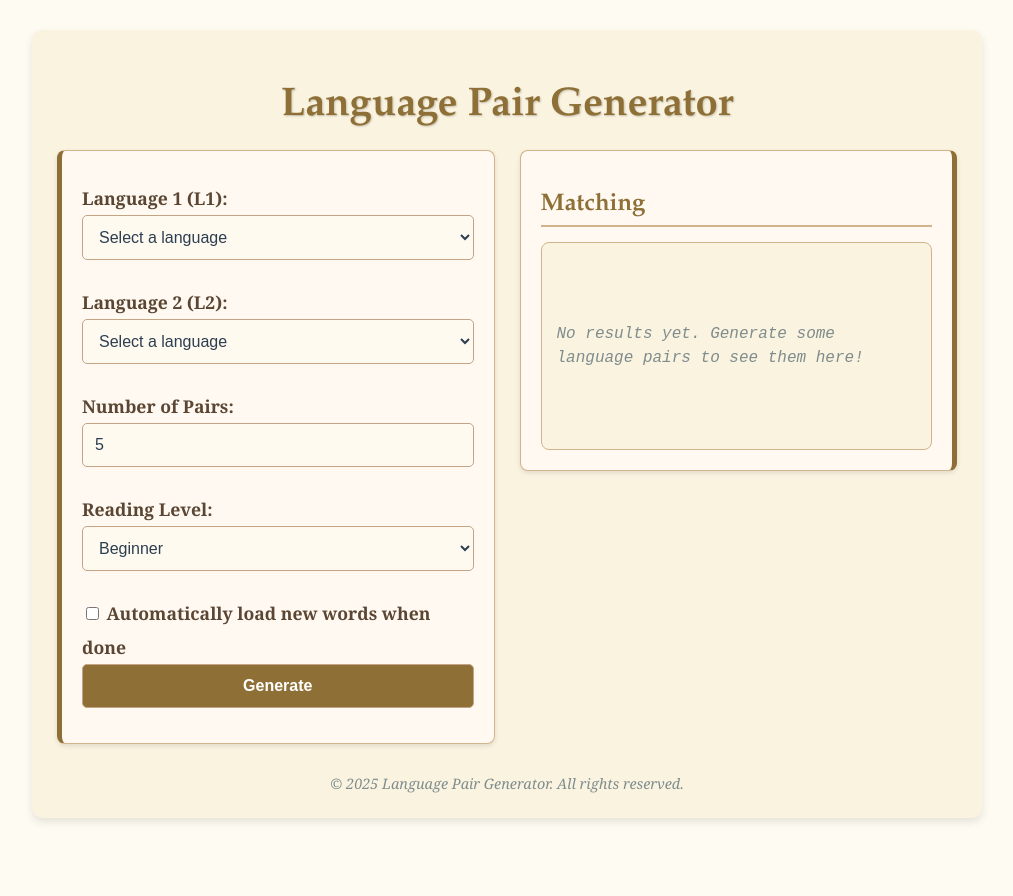
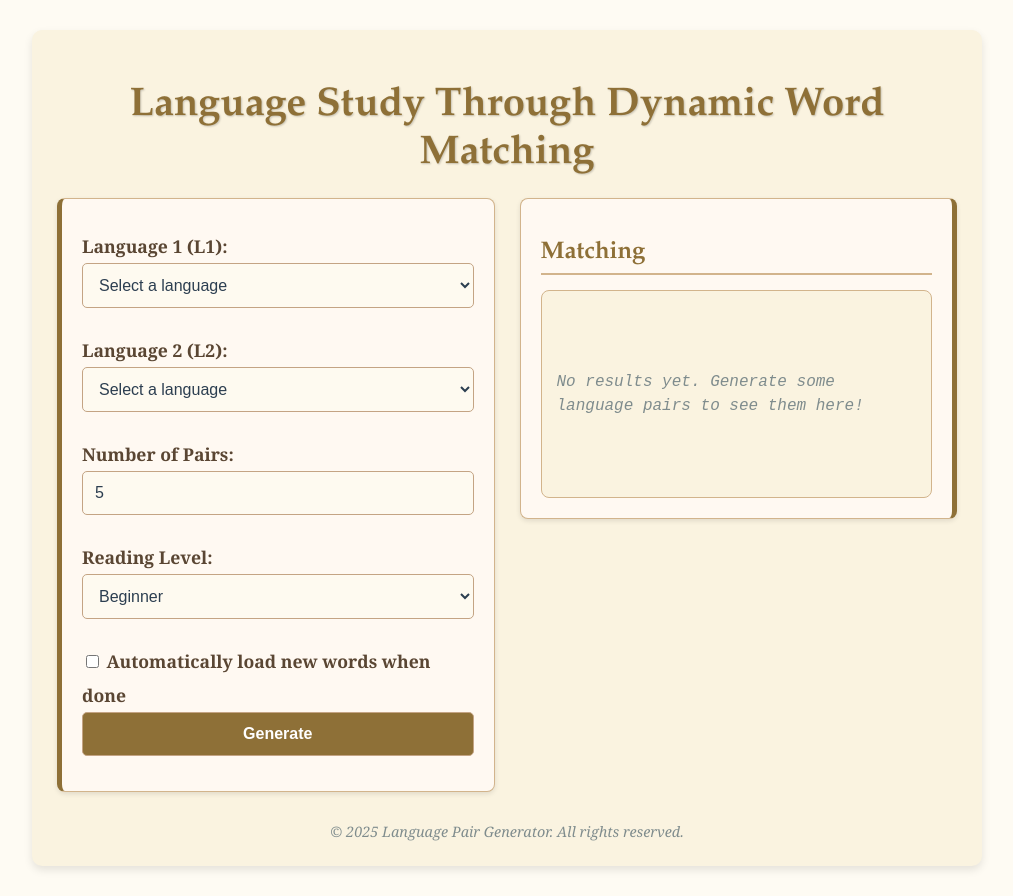
Before and after one commit to dgoldman0/matching-game, a Flask app: page / in a window 1280 px wide. Shown: the whole page, without its empty margins (133-1146 px from the left). Before the commit the page ends 822 px from the top, so only its background shows below. Run offline with Flask 3, Linux system fonts and the light colour scheme.

Commit message:
Changed header

```diff
--- a/templates/index.html
+++ b/templates/index.html
@@ -8,7 +8,7 @@
 </head>
 <body>
     <div class="container">
-        <h1>Language Pair Generator</h1>
+        <h1>Language Study Through Dynamic Word Matching</h1>
         <div class="content">
             <!-- Settings Column -->
             <div class="settings">
```
